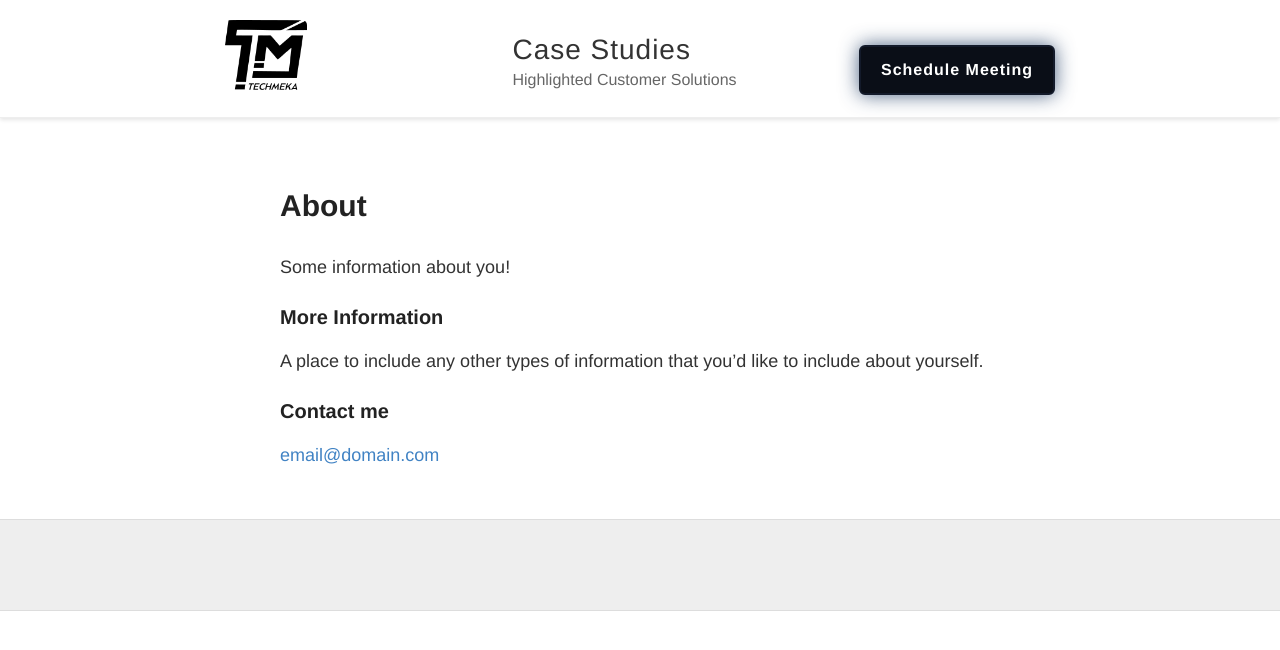
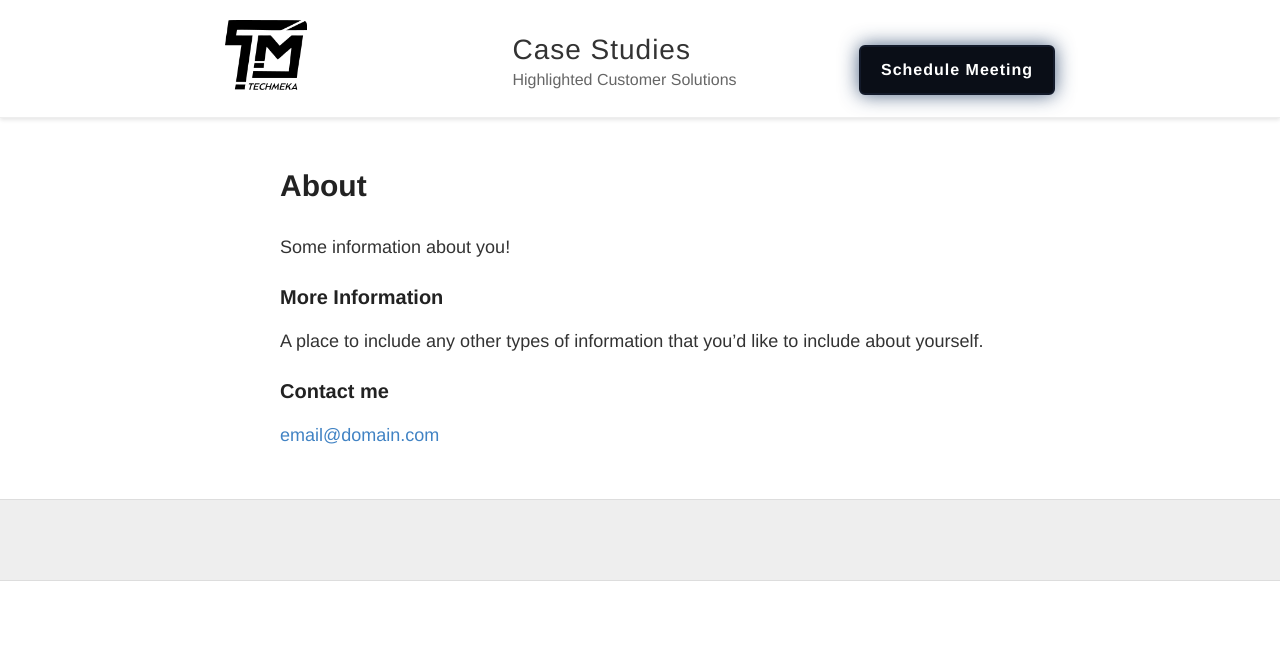
Before and after one commit to Techmeka/blog, a Jekyll site: the page built from docs/about.md, in a window 1280 px wide. Shown: the top 650 px of the page. Built offline with Jekyll 4.4.1, drawn with Linux system fonts in a browser that asks for light colours.

```diff
--- a/docs/assets/css/style.scss
+++ b/docs/assets/css/style.scss
@@ -26,7 +26,7 @@
 
 
 .container {
-  padding-top: 50px !important;
+  padding-top: 40px !important;
   margin: 0 auto;
   max-width: 740px;
   padding: 0 10px;
```
